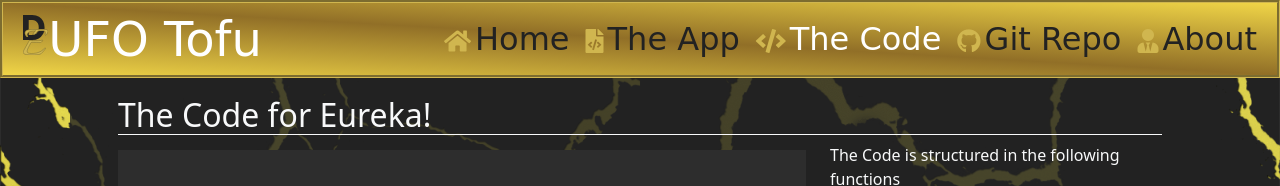
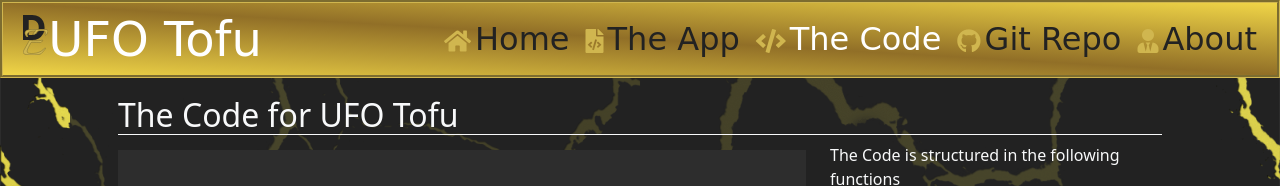
Before and after one commit to acieffe/ufotofu, a plain HTML site: page code.html in a window 1280 px wide. Shown: the top 186 px of the page. Drawn offline with nearby package versions, Linux system fonts and the light colour scheme; a web font is replaced by a local one.

Commit message:
fix typo

```diff
--- a/code.html
+++ b/code.html
@@ -92,7 +92,7 @@
 		<!-- ====== Maiu Section ====== -->
 		<main class="flex-shrink-0">
 			<div class="container my-5 px-5 py-5 bg-black-8 text-light">
-            <h2 class="border-1 border-bottom border-light">The Code for Eureka!</h2>
+            <h2 class="border-1 border-bottom border-light">The Code for UFO Tofu</h2>
             <div class="row row-cols-1 row-cols-lg-2 mb-2">
 
 					<!-- Code Area -->
```
